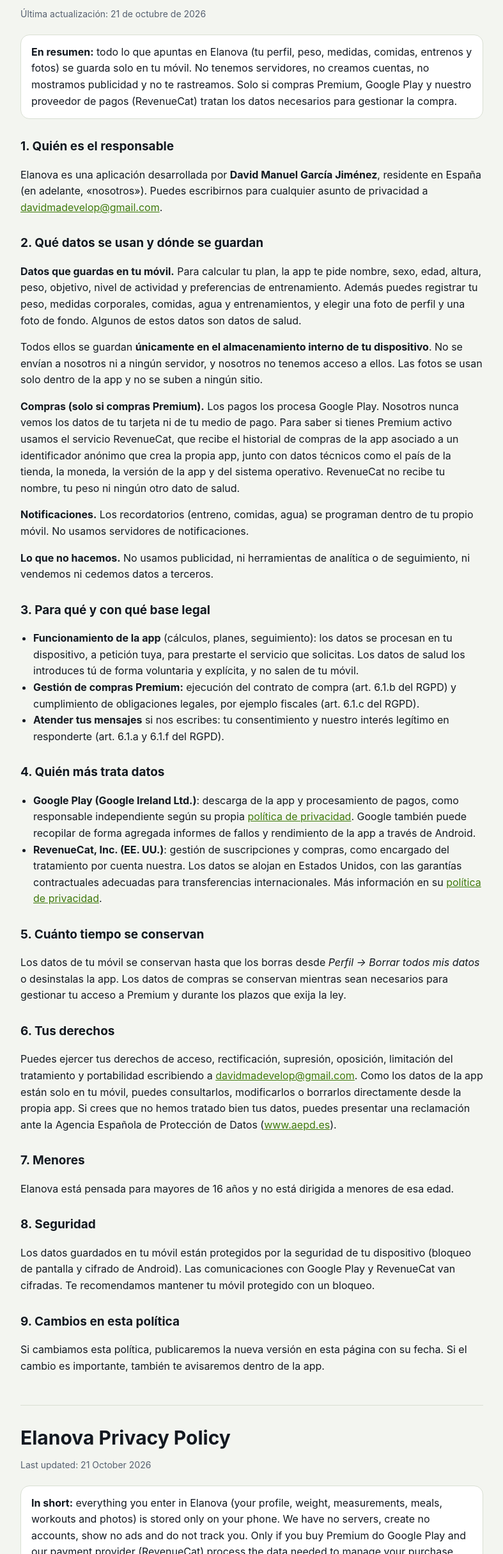
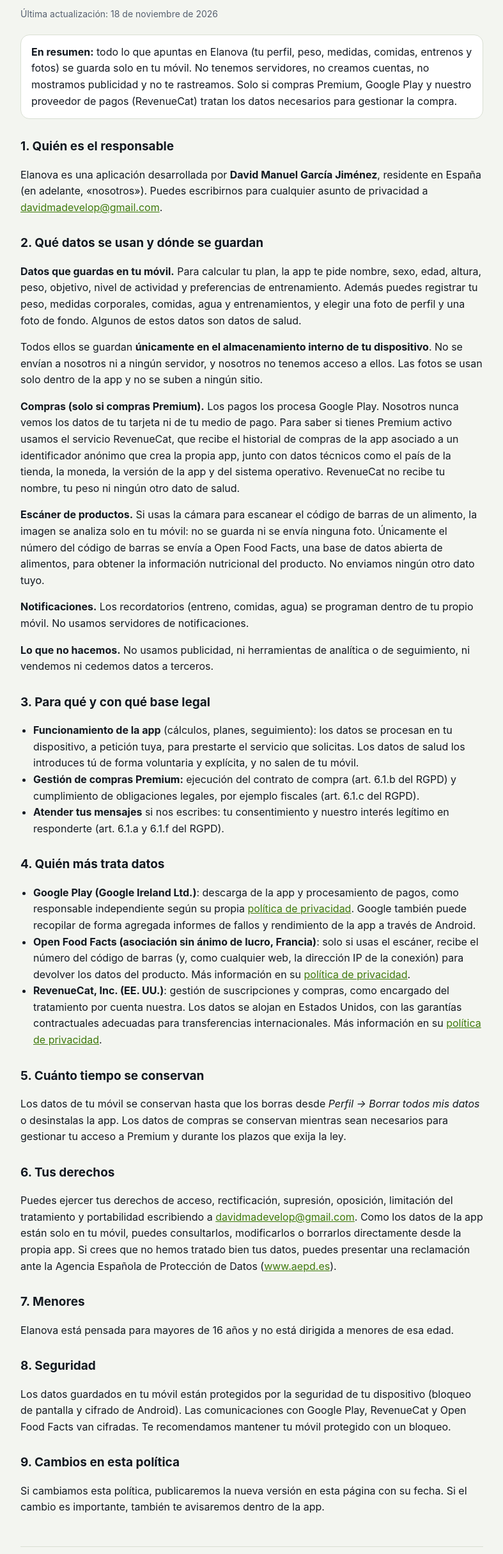
Before and after one commit to davixma95/elanova-legal, a plain HTML site: page privacidad.html in a window 1280 px wide. Shown: the part 131-2560 px from the top of the page at 64% size, without its empty margins (246-1033 px from the left). Drawn offline with Linux system fonts and the light colour scheme.

Commit message:
Privacidad: escáner de productos (Open Food Facts)
Co-Authored-By: Claude Opus 5.5 <noreply@anthropic.com>
Claude-Session: https://claude.ai/code/session_01DuTtw7sTt31BEYuxyMZvQn

```diff
--- a/privacidad.html
+++ b/privacidad.html
@@ -29,7 +29,7 @@
 <!-- ═══════════════════════════ ESPAÑOL ═══════════════════════════ -->
 <section id="es" lang="es">
 <h1>Política de privacidad de Elanova</h1>
-<p class="meta">Última actualización: 21 de octubre de 2026</p>
+<p class="meta">Última actualización: 18 de noviembre de 2026</p>
 
 <div class="box"><strong>En resumen:</strong> todo lo que apuntas en Elanova (tu perfil, peso, medidas, comidas, entrenos y fotos) se guarda solo en tu móvil. No tenemos servidores, no creamos cuentas, no mostramos publicidad y no te rastreamos. Solo si compras Premium, Google Play y nuestro proveedor de pagos (RevenueCat) tratan los datos necesarios para gestionar la compra.</div>
 
@@ -40,6 +40,7 @@
 <p><strong>Datos que guardas en tu móvil.</strong> Para calcular tu plan, la app te pide nombre, sexo, edad, altura, peso, objetivo, nivel de actividad y preferencias de entrenamiento. Además puedes registrar tu peso, medidas corporales, comidas, agua y entrenamientos, y elegir una foto de perfil y una foto de fondo. Algunos de estos datos son datos de salud.</p>
 <p>Todos ellos se guardan <strong>únicamente en el almacenamiento interno de tu dispositivo</strong>. No se envían a nosotros ni a ningún servidor, y nosotros no tenemos acceso a ellos. Las fotos se usan solo dentro de la app y no se suben a ningún sitio.</p>
 <p><strong>Compras (solo si compras Premium).</strong> Los pagos los procesa Google Play. Nosotros nunca vemos los datos de tu tarjeta ni de tu medio de pago. Para saber si tienes Premium activo usamos el servicio RevenueCat, que recibe el historial de compras de la app asociado a un identificador anónimo que crea la propia app, junto con datos técnicos como el país de la tienda, la moneda, la versión de la app y del sistema operativo. RevenueCat no recibe tu nombre, tu peso ni ningún otro dato de salud.</p>
+<p><strong>Escáner de productos.</strong> Si usas la cámara para escanear el código de barras de un alimento, la imagen se analiza solo en tu móvil: no se guarda ni se envía ninguna foto. Únicamente el número del código de barras se envía a Open Food Facts, una base de datos abierta de alimentos, para obtener la información nutricional del producto. No enviamos ningún otro dato tuyo.</p>
 <p><strong>Notificaciones.</strong> Los recordatorios (entreno, comidas, agua) se programan dentro de tu propio móvil. No usamos servidores de notificaciones.</p>
 <p><strong>Lo que no hacemos.</strong> No usamos publicidad, ni herramientas de analítica o de seguimiento, ni vendemos ni cedemos datos a terceros.</p>
 
@@ -53,6 +54,7 @@
 <h2>4. Quién más trata datos</h2>
 <ul>
   <li><strong>Google Play (Google Ireland Ltd.)</strong>: descarga de la app y procesamiento de pagos, como responsable independiente según su propia <a href="https://policies.google.com/privacy">política de privacidad</a>. Google también puede recopilar de forma agregada informes de fallos y rendimiento de la app a través de Android.</li>
+  <li><strong>Open Food Facts (asociación sin ánimo de lucro, Francia)</strong>: solo si usas el escáner, recibe el número del código de barras (y, como cualquier web, la dirección IP de la conexión) para devolver los datos del producto. Más información en su <a href="https://world.openfoodfacts.org/privacy">política de privacidad</a>.</li>
   <li><strong>RevenueCat, Inc. (EE. UU.)</strong>: gestión de suscripciones y compras, como encargado del tratamiento por cuenta nuestra. Los datos se alojan en Estados Unidos, con las garantías contractuales adecuadas para transferencias internacionales. Más información en su <a href="https://www.revenuecat.com/privacy">política de privacidad</a>.</li>
 </ul>
 
@@ -66,7 +68,7 @@
 <p>Elanova está pensada para mayores de 16 años y no está dirigida a menores de esa edad.</p>
 
 <h2>8. Seguridad</h2>
-<p>Los datos guardados en tu móvil están protegidos por la seguridad de tu dispositivo (bloqueo de pantalla y cifrado de Android). Las comunicaciones con Google Play y RevenueCat van cifradas. Te recomendamos mantener tu móvil protegido con un bloqueo.</p>
+<p>Los datos guardados en tu móvil están protegidos por la seguridad de tu dispositivo (bloqueo de pantalla y cifrado de Android). Las comunicaciones con Google Play, RevenueCat y Open Food Facts van cifradas. Te recomendamos mantener tu móvil protegido con un bloqueo.</p>
 
 <h2>9. Cambios en esta política</h2>
 <p>Si cambiamos esta política, publicaremos la nueva versión en esta página con su fecha. Si el cambio es importante, también te avisaremos dentro de la app.</p>
@@ -75,7 +77,7 @@
 <!-- ═══════════════════════════ ENGLISH ═══════════════════════════ -->
 <section id="en" lang="en">
 <h1>Elanova Privacy Policy</h1>
-<p class="meta">Last updated: 21 October 2026</p>
+<p class="meta">Last updated: 18 November 2026</p>
 
 <div class="box"><strong>In short:</strong> everything you enter in Elanova (your profile, weight, measurements, meals, workouts and photos) is stored only on your phone. We have no servers, create no accounts, show no ads and do not track you. Only if you buy Premium do Google Play and our payment provider (RevenueCat) process the data needed to manage your purchase.</div>
 
@@ -86,6 +88,7 @@
 <p><strong>Data you store on your phone.</strong> To calculate your plan, the app asks for your name, sex, age, height, weight, goal, activity level and training preferences. You can also log your weight, body measurements, meals, water and workouts, and choose a profile photo and a wallpaper photo. Some of this is health data.</p>
 <p>All of it is stored <strong>only in your device’s internal storage</strong>. It is not sent to us or to any server, and we have no access to it. Photos are used only inside the app and are never uploaded anywhere.</p>
 <p><strong>Purchases (only if you buy Premium).</strong> Payments are processed by Google Play. We never see your card or payment details. To know whether your Premium access is active we use RevenueCat, which receives the app’s purchase history linked to an anonymous identifier created by the app, together with technical data such as store country, currency, app version and operating system version. RevenueCat does not receive your name, weight or any other health data.</p>
+<p><strong>Product scanner.</strong> If you use the camera to scan a food barcode, the image is processed only on your phone: no photo is saved or sent. Only the barcode number is sent to Open Food Facts, an open food database, to get the product’s nutrition information. We don’t send any other data about you.</p>
 <p><strong>Notifications.</strong> Reminders (workouts, meals, water) are scheduled on your own phone. We do not use notification servers.</p>
 <p><strong>What we don’t do.</strong> We don’t use advertising or analytics or tracking tools, and we don’t sell or share data with third parties.</p>
 
@@ -99,6 +102,7 @@
 <h2>4. Who else processes data</h2>
 <ul>
   <li><strong>Google Play (Google Ireland Ltd.)</strong>: app download and payment processing, as an independent controller under its own <a href="https://policies.google.com/privacy">privacy policy</a>. Google may also collect aggregated crash and performance reports through Android.</li>
+  <li><strong>Open Food Facts (non-profit association, France)</strong>: only if you use the scanner, it receives the barcode number (and, like any website, the connection’s IP address) to return the product data. See its <a href="https://world.openfoodfacts.org/privacy">privacy policy</a>.</li>
   <li><strong>RevenueCat, Inc. (USA)</strong>: subscription and purchase management, as a processor on our behalf. Data is hosted in the United States with appropriate contractual safeguards for international transfers. See its <a href="https://www.revenuecat.com/privacy">privacy policy</a>.</li>
 </ul>
 
@@ -112,7 +116,7 @@
 <p>Elanova is intended for people aged 16 and over and is not directed at anyone under that age.</p>
 
 <h2>8. Security</h2>
-<p>Data stored on your phone is protected by your device’s security (screen lock and Android encryption). Communications with Google Play and RevenueCat are encrypted. We recommend keeping your phone protected with a screen lock.</p>
+<p>Data stored on your phone is protected by your device’s security (screen lock and Android encryption). Communications with Google Play, RevenueCat and Open Food Facts are encrypted. We recommend keeping your phone protected with a screen lock.</p>
 
 <h2>9. Changes to this policy</h2>
 <p>If we change this policy, we will publish the new version on this page with its date. If the change is significant, we will also let you know in the app.</p>
```
